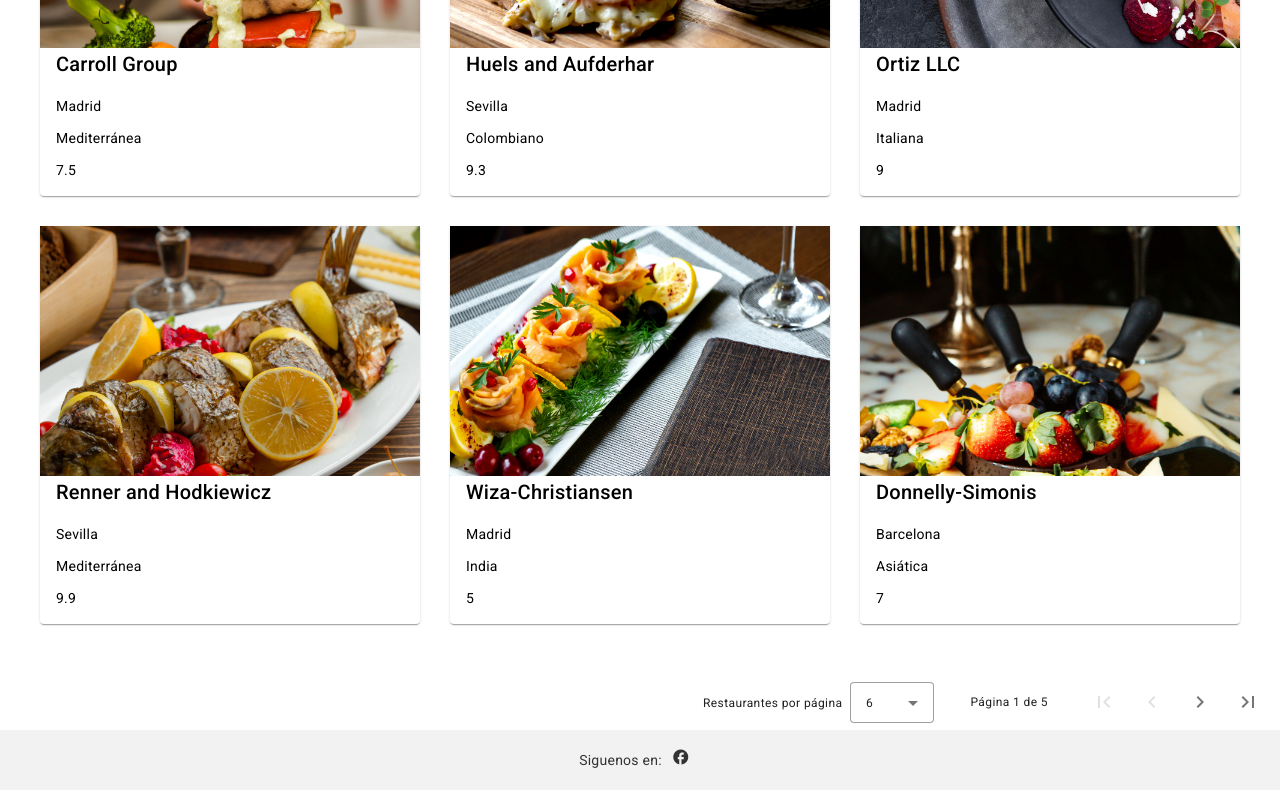
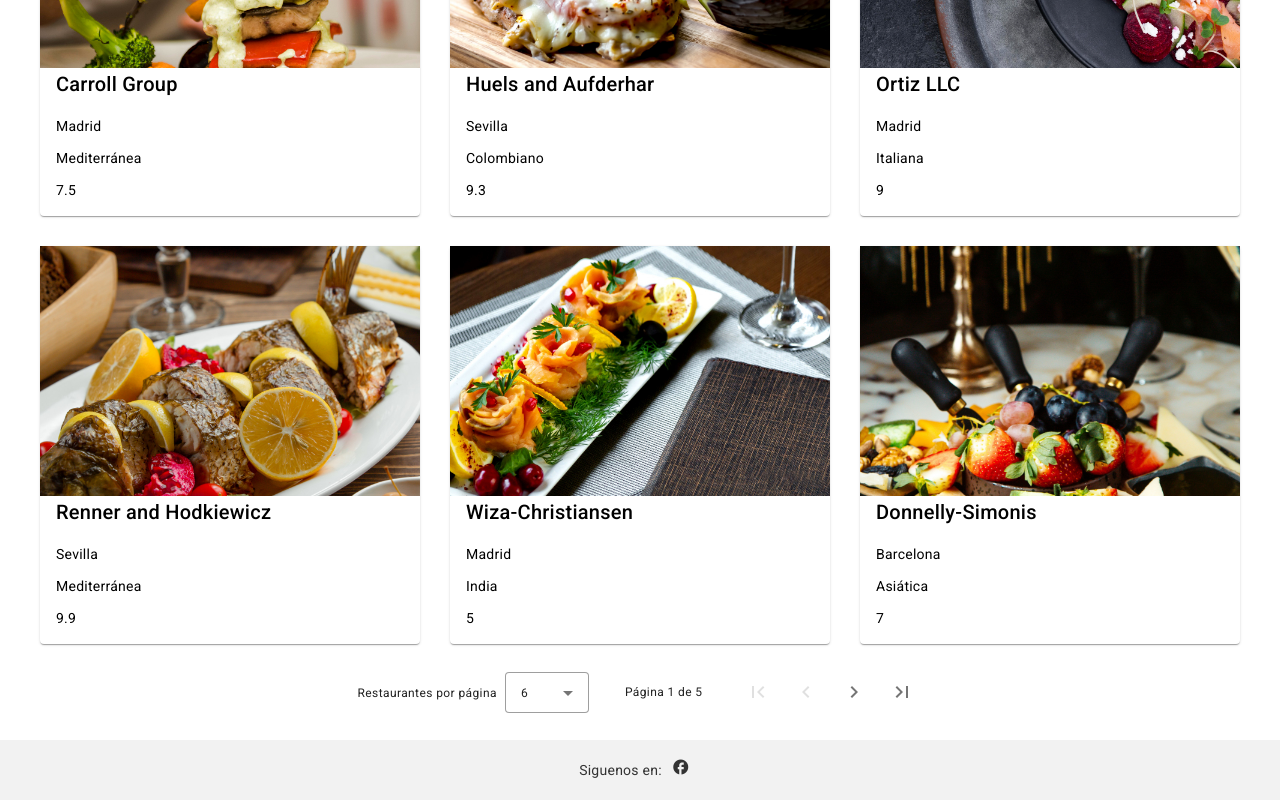
Before and after one commit to gloriafercu/proyecto5_angular_DQchara, an Angular app in the folder frontend/: page /restaurants in a window 1280 px wide. Shown: the part 378-1178 px from the top of the page. Built offline with nearby package versions, Linux system fonts and the light colour scheme; data requests are answered from the project's data file.

Commit message:
maquetación restaurant list mobile first

```diff
--- a/frontend/src/app/restaurants/restaurant-list/restaurant-list.component.css
+++ b/frontend/src/app/restaurants/restaurant-list/restaurant-list.component.css
@@ -1,15 +1,14 @@
 h1 {
-    margin-top: 30px;
+    margin: 50px 0;
     text-align: center;
 }
 
 .wrapper {
     display: grid;
-    grid-template-columns: repeat(3, 1fr);
+    grid-template-columns: repeat(1, 1fr);
     gap: 30px;
-    max-width: 1200px;
-    margin: 50px auto;
 }
+
 
 .card-container {
     cursor: pointer;
@@ -23,8 +22,6 @@ h1 {
     position: relative;
 }
 
-
-
 .image-container img {
     position: absolute;
     left: -10000%;
@@ -37,3 +34,34 @@ h1 {
     -webkit-transform: scale(0.6);
     transform: scale(0.6);
 }
+
+.paginator {
+    margin: 20px 0;
+    display: flex;
+    align-items: center;
+    flex-direction: row;
+    justify-content: center;
+
+    .mat-mdc-paginator-container {
+        justify-content: center;
+        flex-wrap: wrap;
+    }
+}
+
+@media screen and (min-width: 768px) and (max-width: 1023px) {
+    .wrapper {
+        grid-template-columns: repeat(2, 1fr);
+        padding: 0 20px;
+
+    }
+}
+
+@media screen and (min-width: 1024px) {
+    .wrapper {
+        grid-template-columns: repeat(3, 1fr);
+        max-width: 1200px;
+        margin: 0 auto;
+    }
+
+
+}
--- a/frontend/src/app/restaurants/restaurant-list/restaurant-list.component.html
+++ b/frontend/src/app/restaurants/restaurant-list/restaurant-list.component.html
@@ -16,6 +16,6 @@
         </mat-card>
     </div>
 </div>
-<mat-paginator #paginator [length]="results_length" [pageSize]="page_Size" [pageSizeOptions]="pageSizeOptions"
+<mat-paginator class="paginator" #paginator [length]="results_length" [pageSize]="page_Size" [pageSizeOptions]="pageSizeOptions"
     (page)="handleEvent($event)" showFirstLastButtons aria-label="Selecciona una página">
 </mat-paginator>
```
